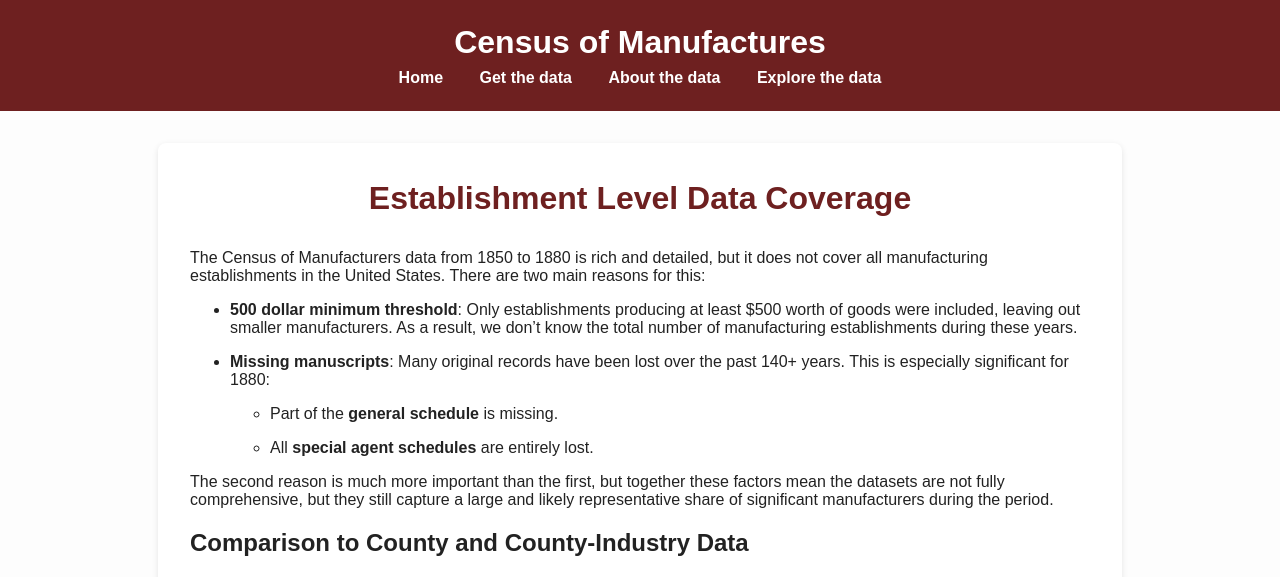
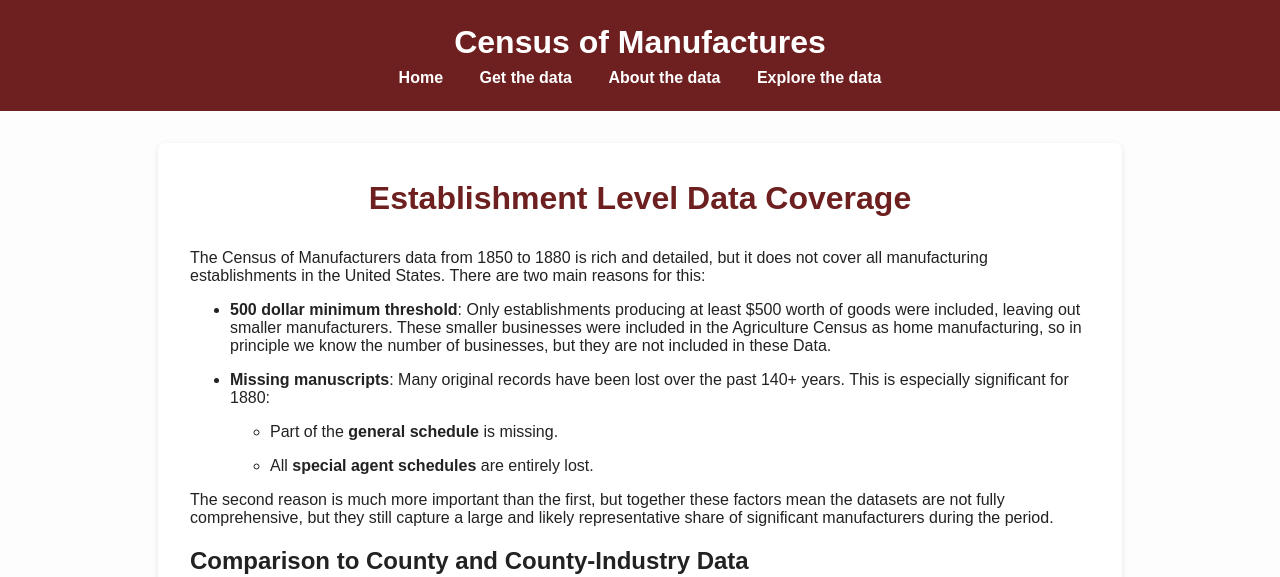
Before and after one commit to allen-otterstrom/CMF_data, a Jekyll site: the page built from coverage.md, in a window 1280 px wide. Shown: the top 577 px of the page. Built offline with Jekyll 4.4.1, drawn with Linux system fonts in a browser that asks for light colours.

Commit message:
Update coverage.md

```diff
--- a/coverage.md
+++ b/coverage.md
@@ -7,7 +7,7 @@ title: Coverage
 
 The Census of Manufacturers data from 1850 to 1880 is rich and detailed, but it does not cover all manufacturing establishments in the United States. There are two main reasons for this:
 
-- **500 dollar minimum threshold**: Only establishments producing at least $500 worth of goods were included, leaving out smaller manufacturers. As a result, we don't know the total number of manufacturing establishments during these years.
+- **500 dollar minimum threshold**: Only establishments producing at least $500 worth of goods were included, leaving out smaller manufacturers. These smaller businesses were included in the Agriculture Census as home manufacturing, so in principle we know the number of businesses, but they are not included in these Data.
 
 - **Missing manuscripts**: Many original records have been lost over the past 140+ years. This is especially significant for 1880:
 
```
